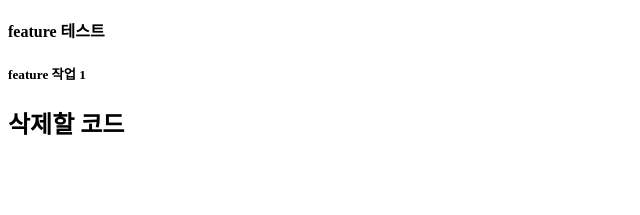
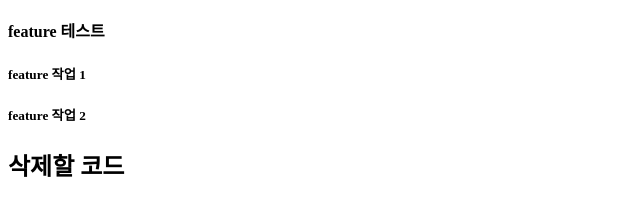
Before and after one commit to hyg1488/Study_Box, a website: page PJ_Test/test.html in a window 1280 px wide. Shown: the part 119-334 px from the top of the page, without its empty margins (0-640 px from the left). Drawn offline with Linux system fonts and the light colour scheme.

Commit message:
test 작업01

```diff
--- a/PJ_Test/test.html
+++ b/PJ_Test/test.html
@@ -16,6 +16,7 @@
       <h3> Git 테스트 - 001 </h3>
       <h4>feature 테스트</h4>
       <h5>feature 작업 1</h5>
+      <h5>feature 작업 2</h5>
     </div>
 
     <div class="delete">
```
